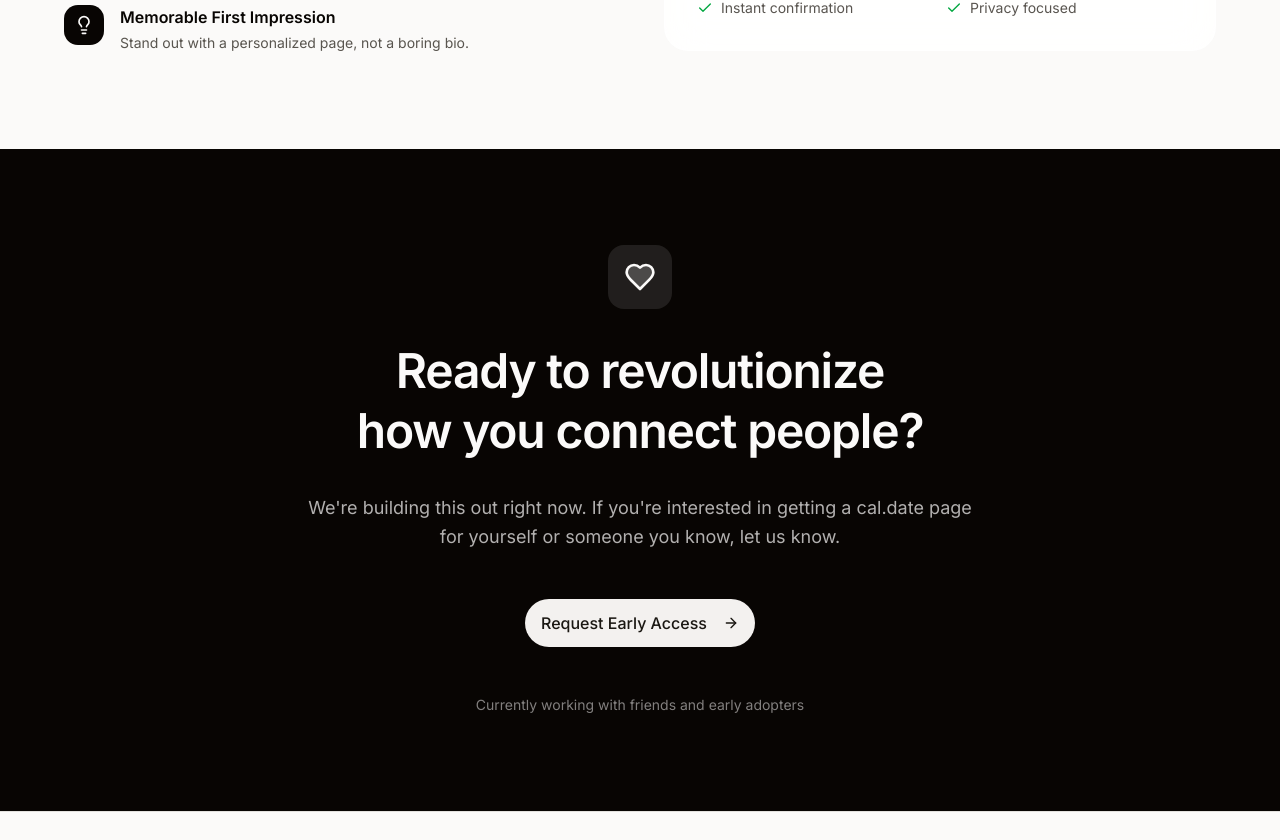
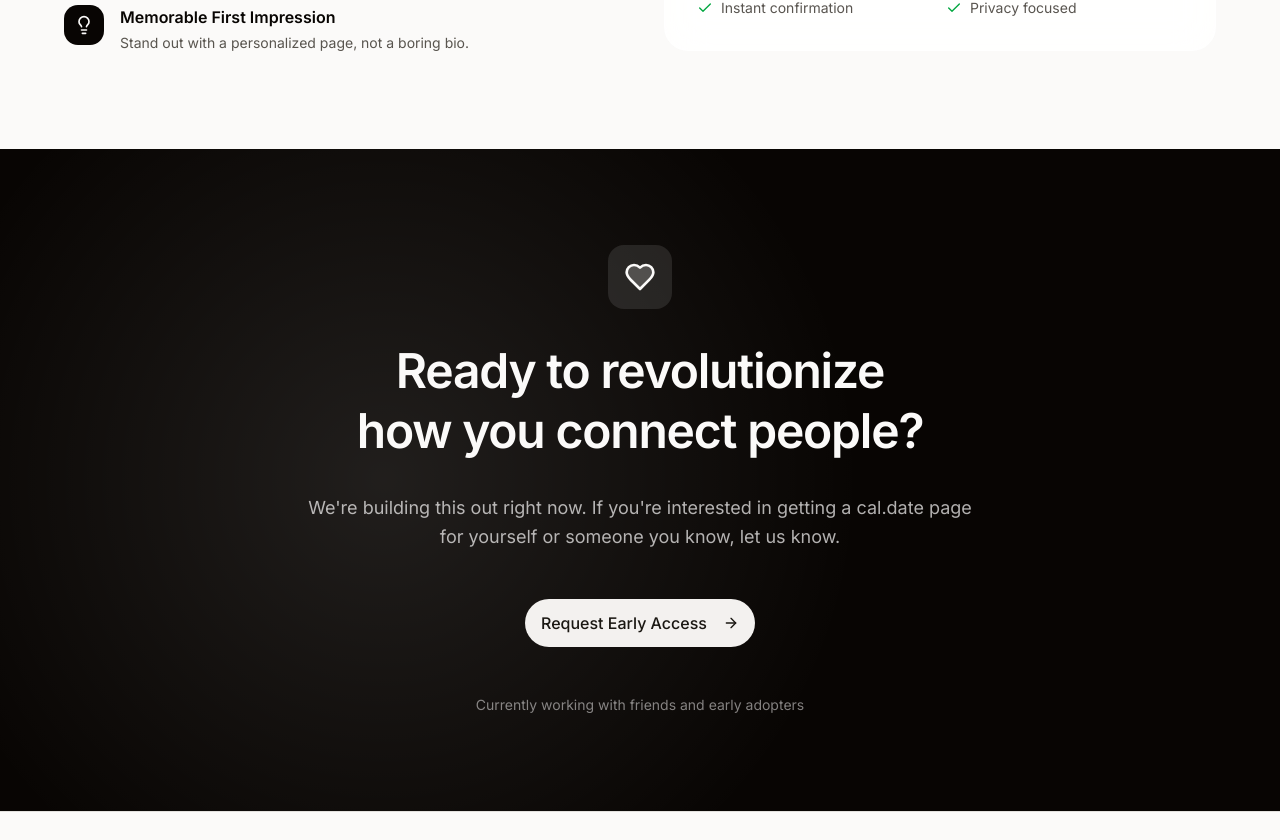
Before and after one commit to crafter-station/cal.date, a Next.js app: page / in a window 1280 px wide. Shown: the part 1957-2797 px from the top of the page. Built offline with nearby package versions, Linux system fonts and the light colour scheme; no server answers; a web font is replaced by a local one.

Commit message:
Update landing page components with neutral colors

```diff
--- a/components/cta.tsx
+++ b/components/cta.tsx
@@ -7,7 +7,7 @@ export function CTA() {
   return (
     <section className="py-16 sm:py-24 px-4 relative overflow-hidden">
       <div className="absolute inset-0 bg-foreground" />
-      <div className="absolute inset-0 bg-[radial-gradient(circle_at_30%_50%,_var(--love-pink)_0%,_transparent_50%)] opacity-20" />
+      <div className="absolute inset-0 bg-[radial-gradient(circle_at_30%_50%,_rgba(255,255,255,0.1)_0%,_transparent_50%)]" />
 
       <div className="max-w-4xl mx-auto text-center space-y-6 sm:space-y-8 relative z-10 px-2">
         <div className="w-12 h-12 sm:w-16 sm:h-16 rounded-xl sm:rounded-2xl bg-background/10 mx-auto flex items-center justify-center">
--- a/components/hero.tsx
+++ b/components/hero.tsx
@@ -6,8 +6,8 @@ import { ArrowRight } from "lucide-react"
 export function Hero() {
   return (
     <section className="relative min-h-[90vh] sm:min-h-[85vh] flex items-center justify-center px-4 pt-20 sm:pt-24 pb-8 sm:pb-12 overflow-hidden">
-      <div className="absolute inset-0 bg-[radial-gradient(circle_at_30%_20%,_var(--love-pink-light)_0%,_transparent_50%)] opacity-40" />
-      <div className="absolute inset-0 bg-[radial-gradient(circle_at_70%_80%,_var(--love-pink-light)_0%,_transparent_40%)] opacity-30" />
+      <div className="absolute inset-0 bg-[radial-gradient(circle_at_30%_20%,_rgba(0,0,0,0.02)_0%,_transparent_50%)]" />
+      <div className="absolute inset-0 bg-[radial-gradient(circle_at_70%_80%,_rgba(0,0,0,0.02)_0%,_transparent_40%)]" />
 
       <div className="max-w-4xl mx-auto text-center space-y-6 sm:space-y-8 relative z-10">
         <h1 className="text-4xl sm:text-5xl md:text-6xl lg:text-7xl font-display font-semibold tracking-tight text-balance leading-[1.1] animate-fade-in opacity-0 px-2">
```
